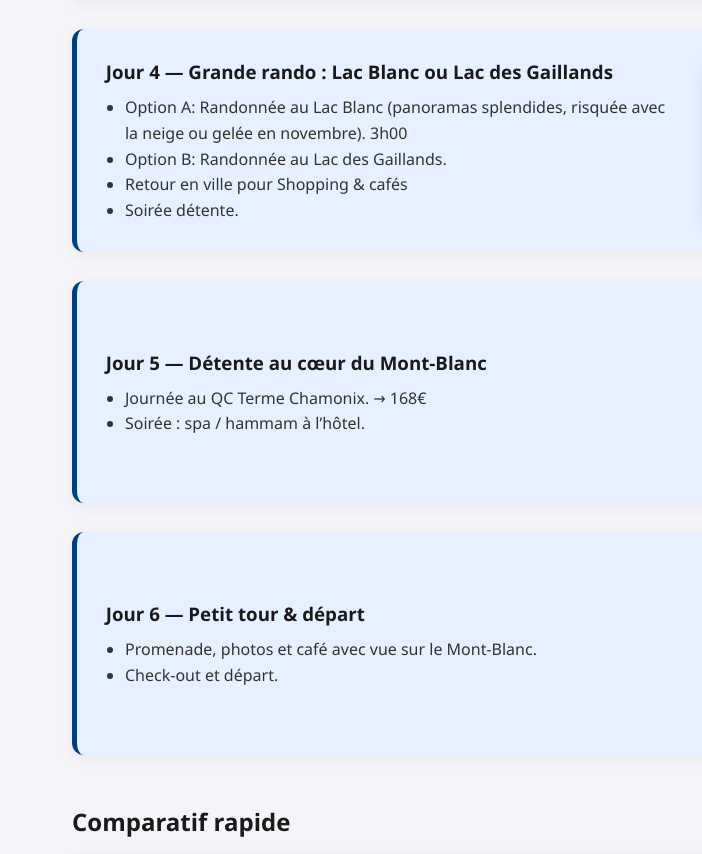
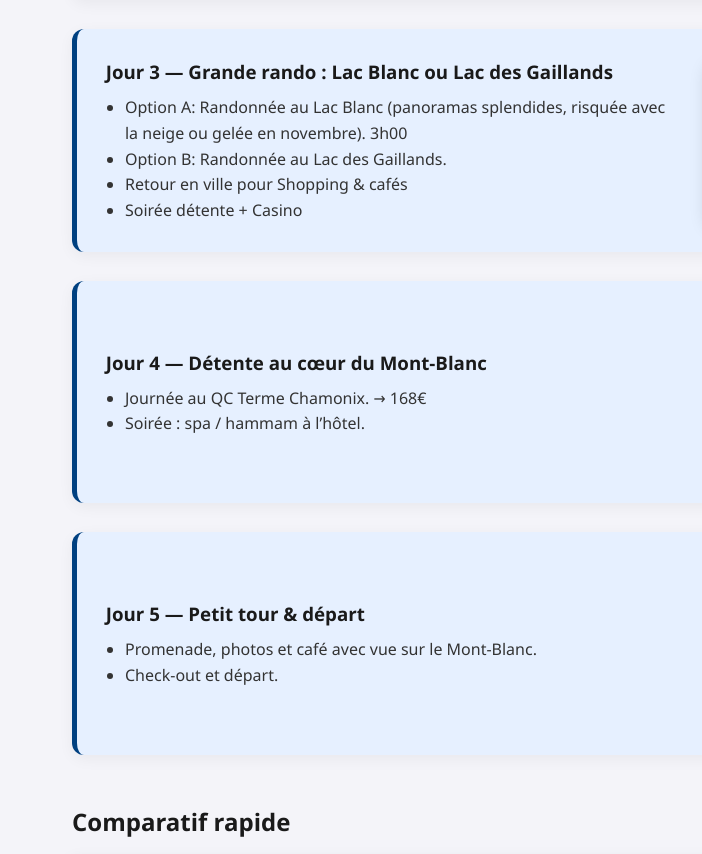
Before and after one commit to TotaZzZ/Box, a plain HTML site: page index.html in a window 1280 px wide. Shown: the part 1311-2165 px from the top of the page, 0-702 px from the left. Drawn offline with Linux system fonts and the light colour scheme.

Commit message:
Update index.html

```diff
--- a/index.html
+++ b/index.html
@@ -257,12 +257,12 @@
     <!-- Jour 3 -->
     <div class="jour">
         <div class="texte">
-            <h3>Jour 4 — Grande rando : Lac Blanc ou Lac des Gaillands</h3>
+            <h3>Jour 3 — Grande rando : Lac Blanc ou Lac des Gaillands</h3>
             <ul>
                 <li>Option A: Randonnée au Lac Blanc (panoramas splendides, risquée avec la neige ou gelée en novembre). 3h00 </li>
 				<li>Option B: Randonnée au Lac des Gaillands.</li>
                 <li>Retour en ville pour Shopping & cafés</li>
-                <li>Soirée détente.</li>
+                <li>Soirée détente + Casino</li>
             </ul>
         </div>
         <img src="https://ambitionoutdoor.com/wp-content/uploads/2018/03/lac-blanc-massif-aiguilles-rouges-chamonix-mont-blanc-slideshow.jpg" alt="Lac Blanc">
@@ -272,7 +272,7 @@
     <!-- Jour 4 -->
     <div class="jour">
         <div class="texte">
-            <h3>Jour 5 — Détente au cœur du Mont-Blanc</h3>
+            <h3>Jour 4 — Détente au cœur du Mont-Blanc</h3>
             <ul>
                 <li>Journée au QC Terme Chamonix. → 168€</li>
                 <li>Soirée : spa / hammam à l’hôtel.</li>
@@ -284,7 +284,7 @@
     <!-- Jour 5 -->
     <div class="jour">
         <div class="texte">
-            <h3>Jour 6 — Petit tour & départ</h3>
+            <h3>Jour 5 — Petit tour & départ</h3>
             <ul>
                 <li>Promenade, photos et café avec vue sur le Mont-Blanc.</li>
                 <li>Check-out et départ.</li>
```
